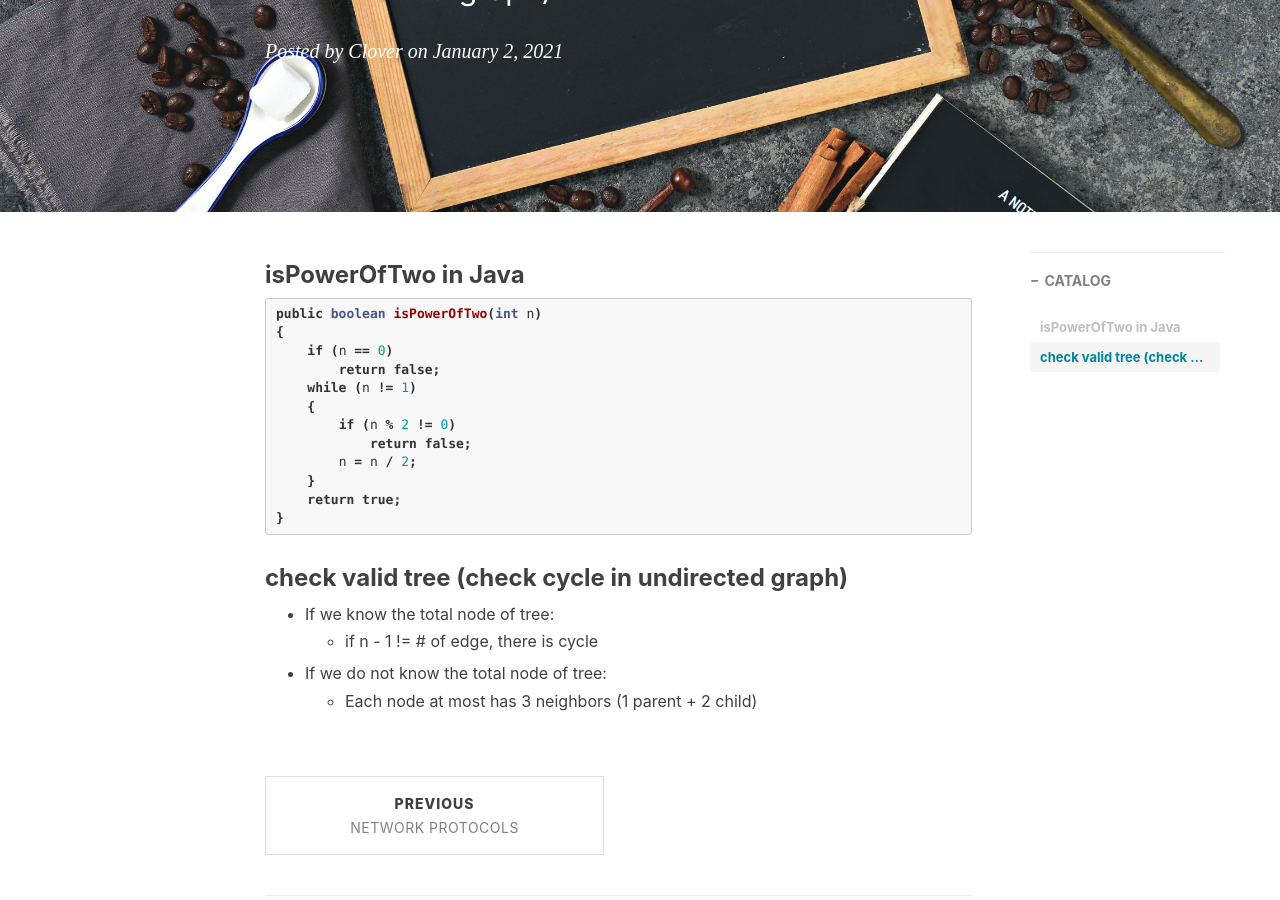
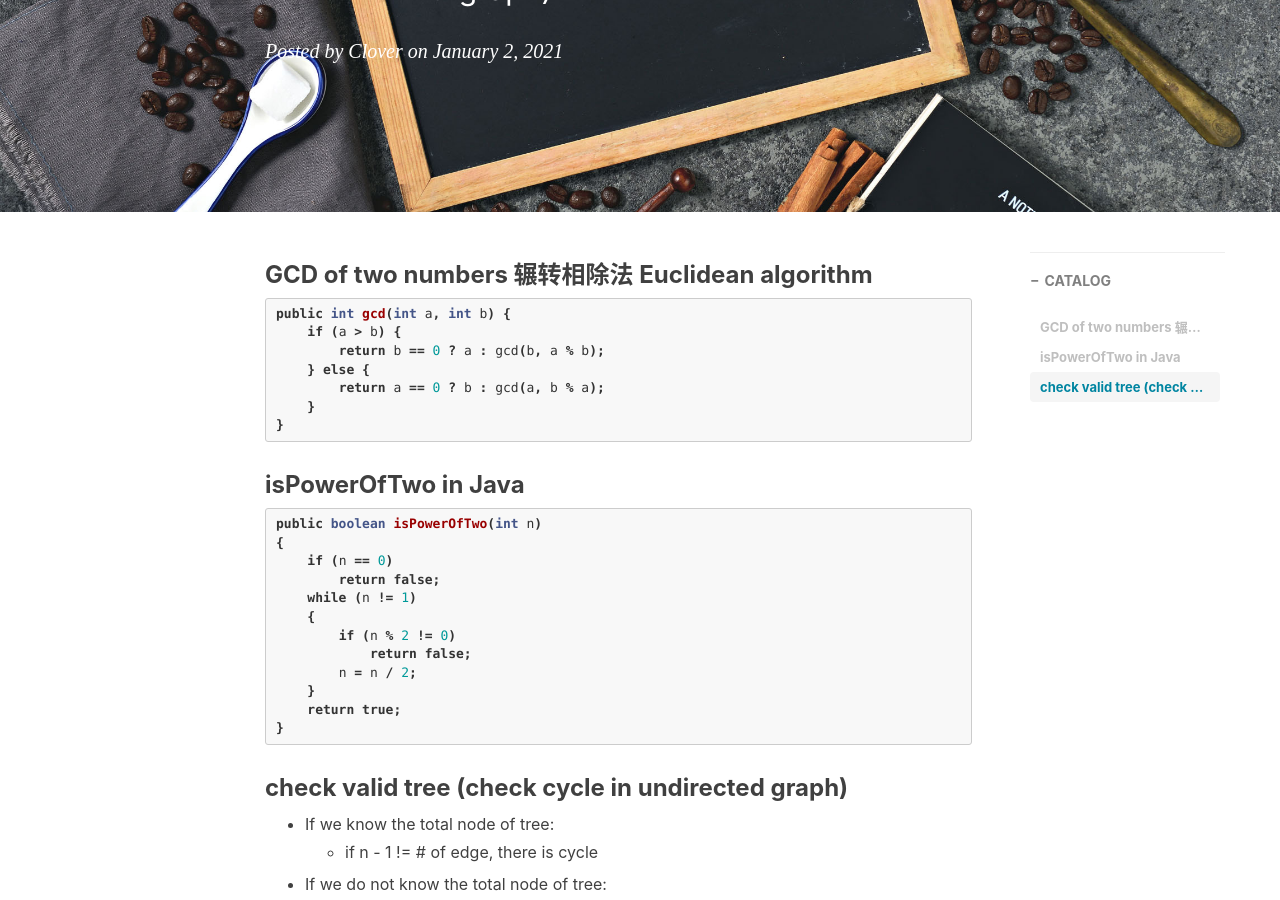
Before and after one commit to ly16/ly16.github.io, a Jekyll site: the page built from _posts/2021-01-02-leetcode-Appendix.md, in a window 1280 px wide and 900 px high, scrolled down 353 px. Built offline with Jekyll 4.4.1, drawn with Linux system fonts in a browser that asks for light colours; nearby versions of some CDN libraries; comment, search, counter and statistics services are not loaded.

Commit message:
Update 2021-01-02-leetcode-Appendix.md

````diff
--- a/_posts/2021-01-02-leetcode-Appendix.md
+++ b/_posts/2021-01-02-leetcode-Appendix.md
@@ -10,6 +10,18 @@ tags:
     - LeetCode
 
 ---
+### GCD of two numbers 辗转相除法 Euclidean algorithm
+
+```java
+public int gcd(int a, int b) {
+    if (a > b) {
+        return b == 0 ? a : gcd(b, a % b);
+    } else {
+        return a == 0 ? b : gcd(a, b % a);
+    }
+}
+```
+
 
 ### isPowerOfTwo in Java
 
````
